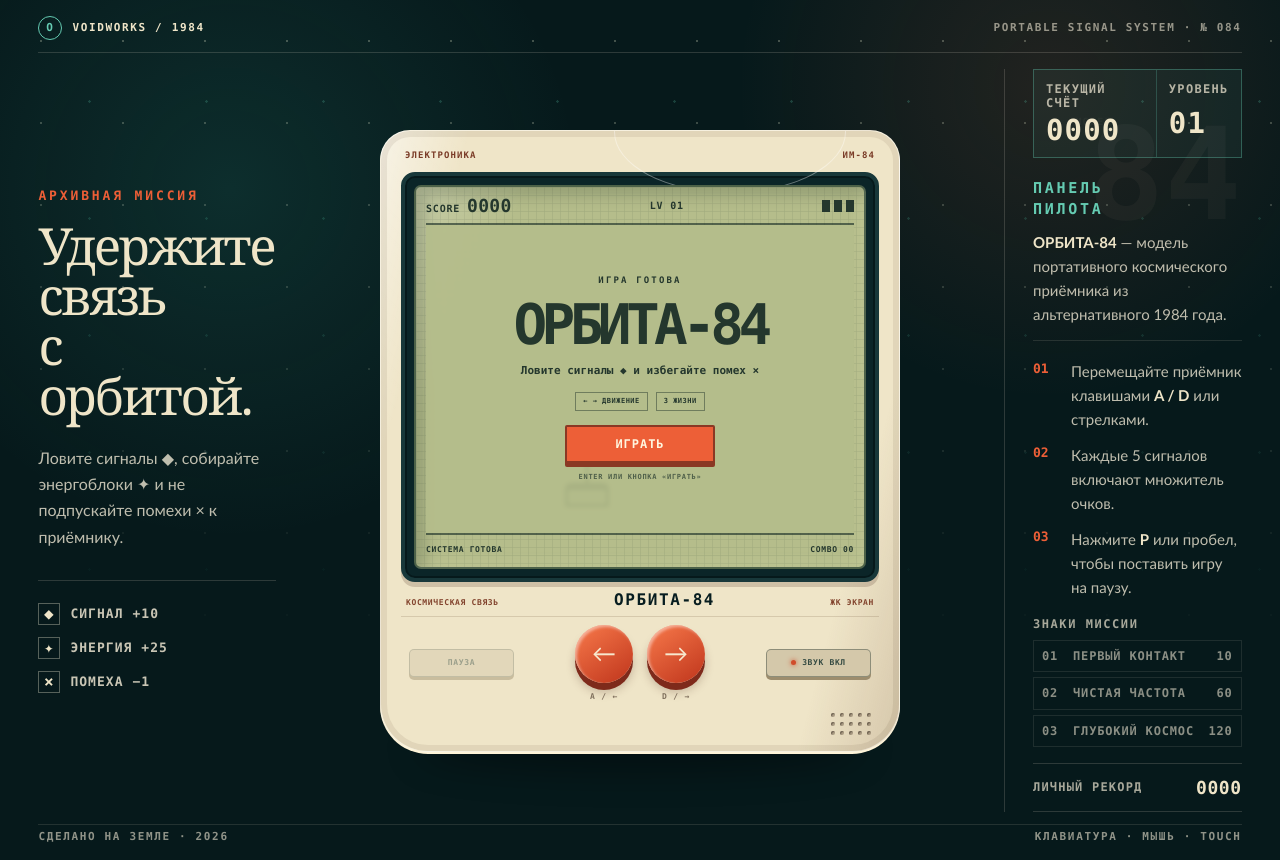
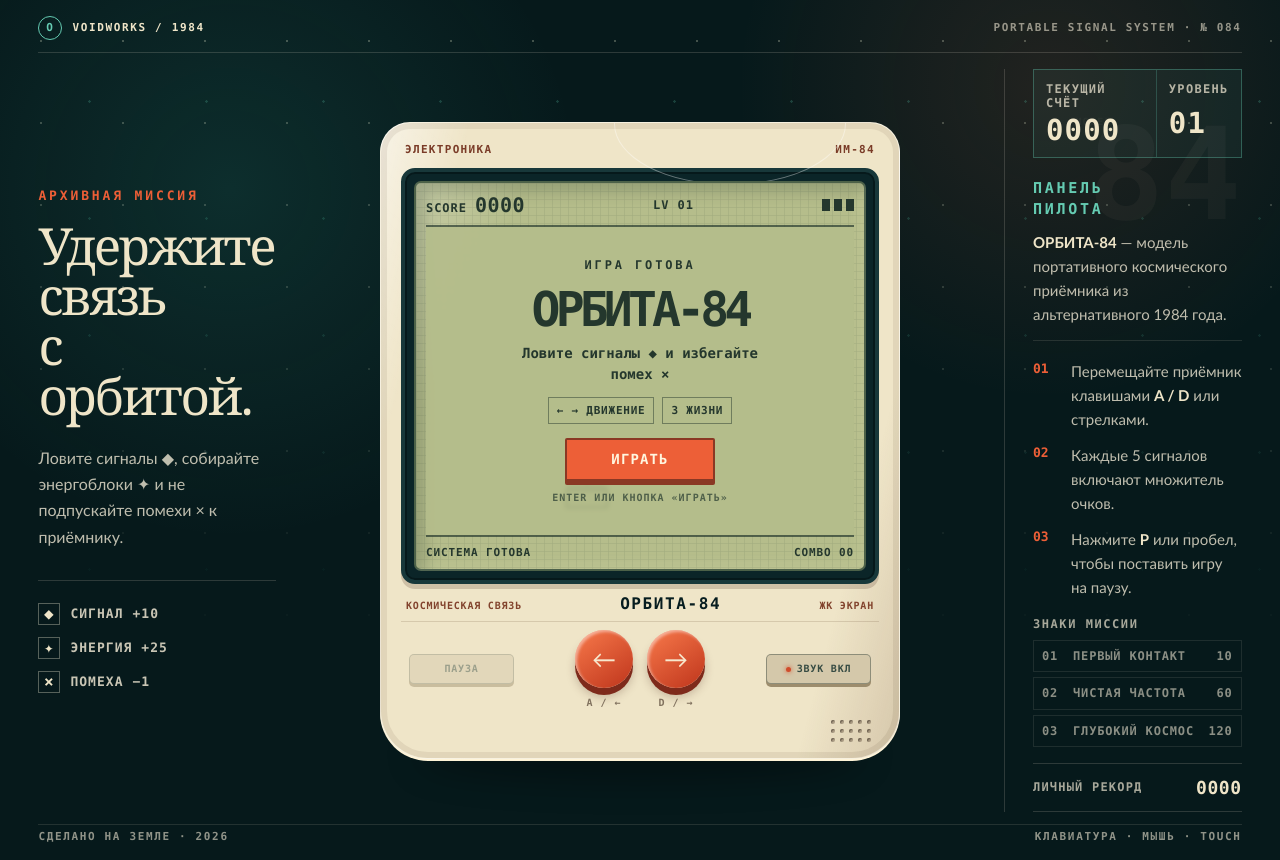
Before and after one commit to BigPanda-IT/orbita-84, a React app: page / in a window 1280 px wide. Built offline with nearby package versions, Linux system fonts and the light colour scheme.

Commit message:
fix: enlarge text inside game console

```diff
--- a/src/components/App/App.module.less
+++ b/src/components/App/App.module.less
@@ -170,7 +170,7 @@ footer {
   justify-content: space-between;
   margin: 0 4px 12px;
   color: #7a3b27;
-  font: 800 9px/1 @mono;
+  font: 800 11px/1.2 @mono;
   letter-spacing: 0.12em;
 }
 
@@ -210,12 +210,12 @@ footer {
   display: flex;
   align-items: center;
   justify-content: space-between;
-  font: 800 10px/1 @mono;
+  font: 800 12px/1.2 @mono;
   letter-spacing: 0.08em;
 }
 
 .hud strong {
-  font-size: 18px;
+  font-size: 20px;
   letter-spacing: 0.02em;
 }
 .lives {
@@ -358,18 +358,18 @@ footer {
 }
 .overlayCode {
   margin-bottom: 12px;
-  font: 800 9px/1 @mono;
+  font: 800 12px/1.2 @mono;
   letter-spacing: 0.24em;
 }
 .overlay h2 {
   margin: 0;
-  font: 900 clamp(30px, 6vw, 56px) / 1 @mono;
+  font: 900 clamp(30px, 5vw, 48px) / 1 @mono;
   letter-spacing: -0.1em;
 }
 .overlay p {
   max-width: 260px;
   margin: 10px 0 12px;
-  font: 700 11px/1.5 @mono;
+  font: 700 14px/1.5 @mono;
 }
 .startGuide {
   display: flex;
@@ -377,9 +377,9 @@ footer {
   margin-bottom: 14px;
 }
 .startGuide span {
-  padding: 5px 7px;
+  padding: 6px 8px;
   border: 1px solid rgba(36, 55, 45, 0.48);
-  font: 800 7px/1 @mono;
+  font: 800 11px/1.2 @mono;
   letter-spacing: 0.07em;
 }
 .overlay button {
@@ -388,7 +388,7 @@ footer {
   border-radius: 2px;
   color: @lcd-ink;
   background: transparent;
-  font: 900 10px/1 @mono;
+  font: 900 12px/1.2 @mono;
   letter-spacing: 0.08em;
   cursor: pointer;
 }
@@ -398,7 +398,7 @@ footer {
   color: #fff6df;
   background: @orange;
   box-shadow: 0 4px 0 #8a3824;
-  font-size: 12px;
+  font-size: 14px;
 }
 .overlay .startButton:hover,
 .overlay .startButton:focus-visible {
@@ -408,7 +408,7 @@ footer {
 .startShortcut {
   margin-top: 11px;
   color: rgba(36, 55, 45, 0.7);
-  font: 800 7px/1 @mono;
+  font: 800 10px/1.25 @mono;
   letter-spacing: 0.1em;
 }
 .overlay button:hover,
@@ -419,7 +419,7 @@ footer {
 }
 .ticker {
   min-height: 14px;
-  font-size: 8px;
+  font-size: 11px;
 }
 
 .deviceInfo {
@@ -428,7 +428,7 @@ footer {
   justify-content: space-between;
   padding: 10px 5px 8px;
   color: #82432d;
-  font: 800 8px/1 @mono;
+  font: 800 10px/1.2 @mono;
   letter-spacing: 0.08em;
 }
 .deviceInfo strong {
@@ -462,7 +462,7 @@ footer {
 
 .moveControl small {
   color: rgba(62, 43, 30, 0.62);
-  font: 800 8px/1 @mono;
+  font: 800 10px/1 @mono;
   letter-spacing: 0.1em;
   white-space: nowrap;
 }
@@ -503,7 +503,7 @@ footer {
   color: #364b43;
   background: #d4c8aa;
   box-shadow: 0 3px 0 #9d8d6d;
-  font: 800 8px/1 @mono;
+  font: 800 10px/1 @mono;
   letter-spacing: 0.08em;
   cursor: pointer;
 }
@@ -764,16 +764,16 @@ footer {
     max-width: 78px;
     padding-right: 5px;
     padding-left: 5px;
-    font-size: 7px;
+    font-size: 10px;
   }
   .manual ol {
     grid-template-columns: 1fr;
   }
   .hud {
-    font-size: 8px;
+    font-size: 11px;
   }
   .hud strong {
-    font-size: 15px;
+    font-size: 18px;
   }
   footer span:last-child {
     display: none;
```
